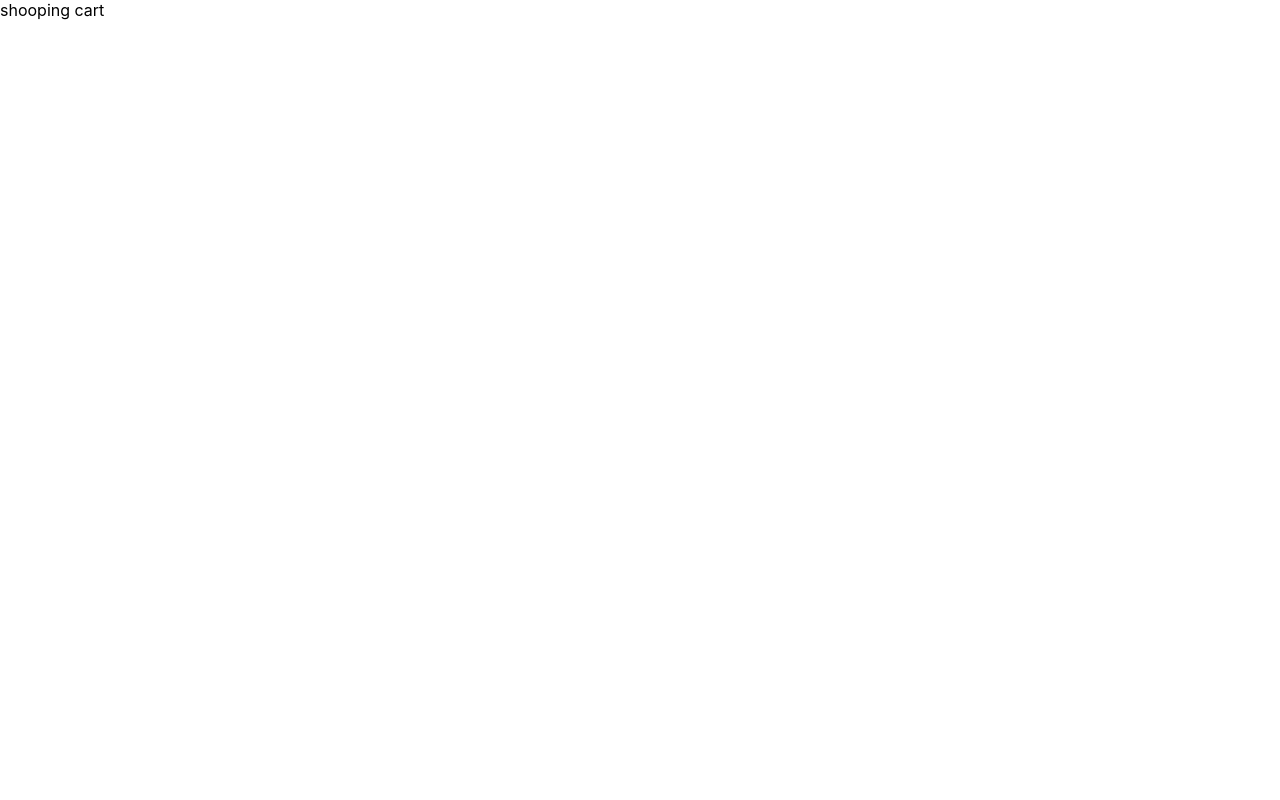
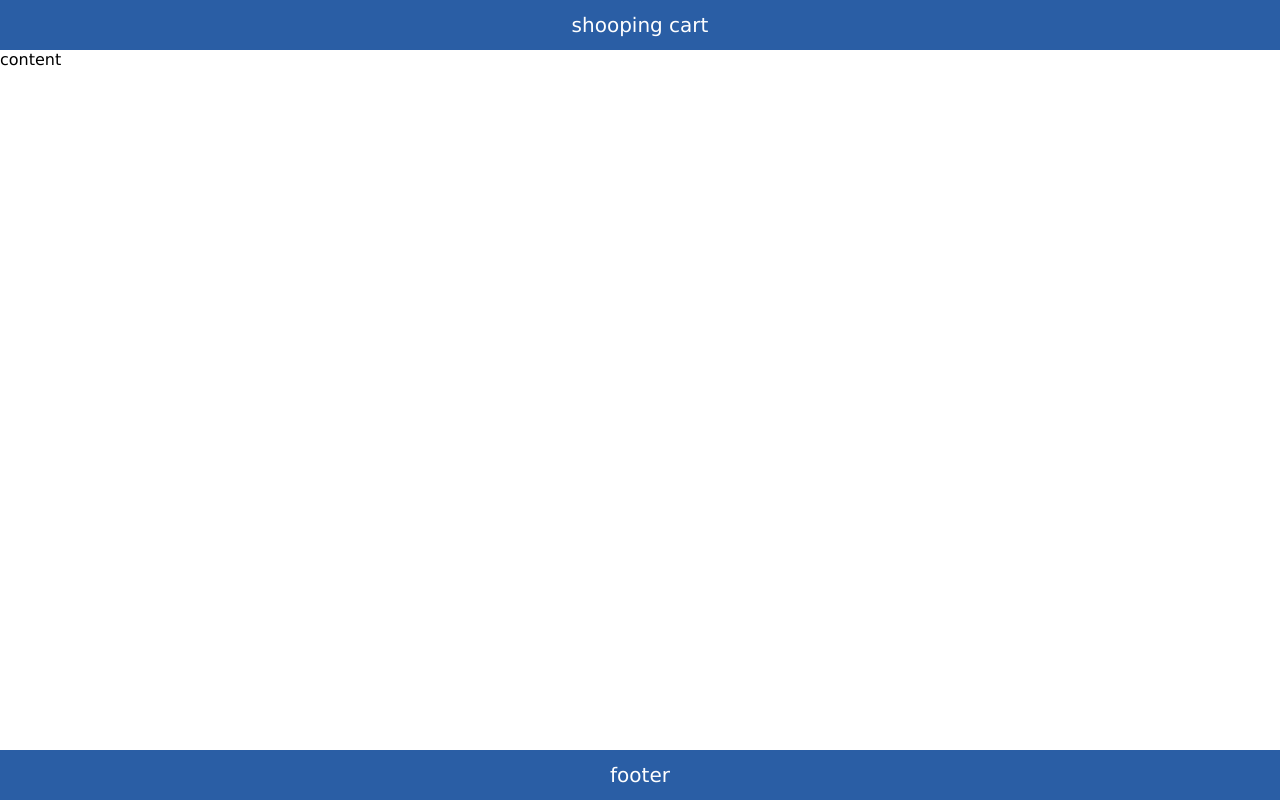
Before and after one commit to mrmohamedmoustafa/react-shopping-cart, a React (Create React App) app in the folder client/: page / in a window 1280 px wide. Built offline with nearby package versions, Linux system fonts and the light colour scheme.

Commit message:
header component

```diff
--- a/client/gulpfile.js
+++ b/client/gulpfile.js
@@ -4,8 +4,5 @@
 
 
 gulp.task('sass', async function(){
-    gulp.watch('src/*.scssstop', function(){
-        gulp.src('src/*.scss').pipe(sass()).pipe(gulp.dest('src/css'))
-    })
-
+        gulp.src('src/components/**/*.scss').pipe(sass()).pipe(gulp.dest('src/css'))
 })
--- a/client/src/App.js
+++ b/client/src/App.js
@@ -1,9 +1,16 @@
+import Header from "./components/Header/Header";
 
 
 function App() {
   return (
-    <div className="App">
-     shooping cart
+    <div className="layout">
+    <Header />
+     <main>
+       content
+     </main>
+     <footer>
+       footer
+     </footer>
     </div>
   );
 }
--- /dev/null
+++ b/client/src/components/Header/Header.js
@@ -0,0 +1,11 @@
+import React from "react";
+import "../../css/Header/Header.css"
+function Header () {
+    return(
+        <header>
+        shooping cart
+        </header>
+    )
+}
+
+export default Header
--- /dev/null
+++ b/client/src/components/Header/Header.scss
@@ -0,0 +1,9 @@
+header {
+    grid-area: header;
+    background-color:#2a5ea5 ;
+    color: #fff;
+    font-size: 20px;
+    display: flex;
+    justify-content: center;
+    align-items: center;
+  }
--- /dev/null
+++ b/client/src/css/Header/Header.css
@@ -0,0 +1,9 @@
+header {
+  grid-area: header;
+  background-color: #2a5ea5;
+  color: #fff;
+  font-size: 20px;
+  display: flex;
+  justify-content: center;
+  align-items: center;
+}
--- a/client/src/index.css
+++ b/client/src/index.css
@@ -1,13 +1,32 @@
-body {
+* {
   margin: 0;
-  font-family: -apple-system, BlinkMacSystemFont, 'Segoe UI', 'Roboto', 'Oxygen',
-    'Ubuntu', 'Cantarell', 'Fira Sans', 'Droid Sans', 'Helvetica Neue',
-    sans-serif;
-  -webkit-font-smoothing: antialiased;
-  -moz-osx-font-smoothing: grayscale;
+  padding: 0;
+  box-sizing: border-box;
+  font-family: Verdana, Geneva, Tahoma, sans-serif;
+}
+#root {
+  height: 100vh;
+}
+.layout {
+  display: grid;
+  grid-template-areas:
+  "header"
+  "main"
+  "footer";
+  height: 100%;
+  grid-template-rows: 50px 1fr 50px;
 }
 
-code {
-  font-family: source-code-pro, Menlo, Monaco, Consolas, 'Courier New',
-    monospace;
+
+main {
+  grid-area:main;
 }
+footer {
+  grid-area: footer;
+  background-color:#2a5ea5 ;
+  color: #fff;
+  font-size: 20px;
+  display: flex;
+  justify-content: center;
+  align-items: center;
+}
```
